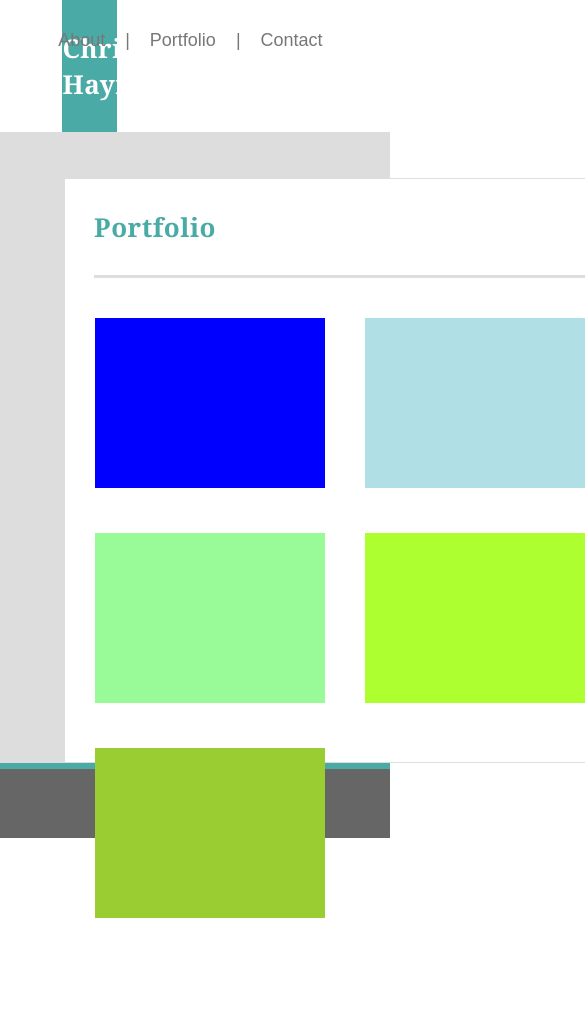
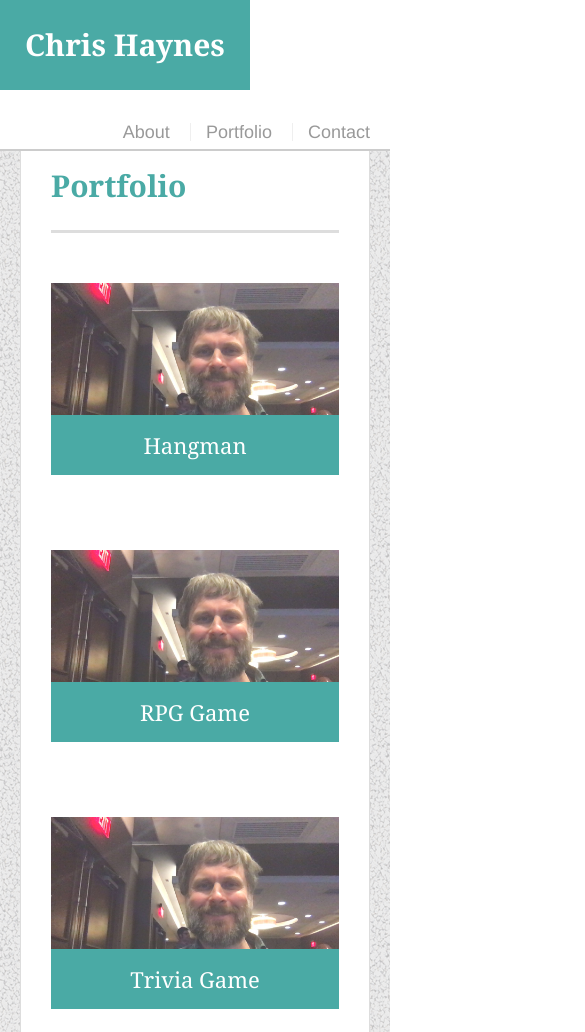
Before and after one commit to r-chris-haynes/Basic-Portfolio, a plain HTML site: page portfolio.html in a window 390 px wide. Shown: the top 1032 px of the page, 585 px wide, since content can reach past the window. Drawn offline with Linux system fonts and the light colour scheme.

Commit message:
responsive but still need to correct some css issues

```diff
--- /dev/null
+++ b/assets/css/reset.css
@@ -0,0 +1,48 @@
+/* http://meyerweb.com/eric/tools/css/reset/
+   v2.0 | 20110126
+   License: none (public domain)
+*/
+
+html, body, div, span, applet, object, iframe,
+h1, h2, h3, h4, h5, h6, p, blockquote, pre,
+a, abbr, acronym, address, big, cite, code,
+del, dfn, em, img, ins, kbd, q, s, samp,
+small, strike, strong, sub, sup, tt, var,
+b, u, i, center,
+dl, dt, dd, ol, ul, li,
+fieldset, form, label, legend,
+table, caption, tbody, tfoot, thead, tr, th, td,
+article, aside, canvas, details, embed,
+figure, figcaption, footer, header, hgroup,
+menu, nav, output, ruby, section, summary,
+time, mark, audio, video {
+	margin: 0;
+	padding: 0;
+	border: 0;
+	font-size: 100%;
+	font: inherit;
+	vertical-align: baseline;
+}
+/* HTML5 display-role reset for older browsers */
+article, aside, details, figcaption, figure,
+footer, header, hgroup, menu, nav, section {
+	display: block;
+}
+body {
+	line-height: 1;
+}
+ol, ul {
+	list-style: none;
+}
+blockquote, q {
+	quotes: none;
+}
+blockquote:before, blockquote:after,
+q:before, q:after {
+	content: '';
+	content: none;
+}
+table {
+	border-collapse: collapse;
+	border-spacing: 0;
+}
--- /dev/null
+++ b/assets/css/style.css
@@ -0,0 +1,213 @@
+* {
+    box-sizing: border-box;
+}
+
+body {
+    background: url('../images/gravel.png');
+    font-size: 18px;
+    line-height: 34px;
+    font-family: 'Aria', 'Helvetica Neue', Helvetica, sans-serif;
+    color: #777;
+}
+
+.container {
+    width: 100%;
+    max-width: 960px;
+    margin: 0 auto;
+    clear: both;
+}
+
+h1, h2, h3, p {
+    margin-bottom:20px;
+}
+
+p:last-child {
+    margin-bottom: 0;
+}
+
+h1, h2, h3 {
+    font-family: 'Georgia', Times, Times New Roman, serif;
+    font-weight: 700;
+    color: #4aaaa5;
+}
+
+h1 {
+    font-size: 30px;
+    line-height: 49px;
+    border-bottom: 3px solid #ddd;
+    padding-bottom: 20px;
+}
+
+h2, h3 {
+    font-size: 22px;
+}
+
+#mainHeader {
+    background: #fff;
+    margin: 0 0 30px;
+    z-index: 99;
+    color: #fff;
+    overflow: auto;
+    border-bottom: 2px solid #ccc;
+    position: fixed;
+    width: 100%;
+}
+
+#logo {
+    width: 250px;
+    height:90px;
+    background: #4aaaa5;
+    float: left;
+    font-family: 'Georgia', Times, Times New Roman, serif;
+    text-align: center;
+    line-height: 90px;
+    color: #fff;
+    font-weight: 700;
+    font-size: 30px;
+    text-decoration: none;
+}
+
+nav {
+    float: right;
+    margin-top: 25px;
+}
+
+nav a {
+    color: #999;
+    text-decoration: none;
+    margin-left: 15px;
+    display: inline-block;
+    border-left: 1px solid #efefef;
+    padding-left: 15px;
+    line-height: 18px;
+}
+
+nav a:first-child {
+    border-left: 0 none;
+}
+
+#main-container {
+    padding-top: 130px;
+}
+
+.main-section {
+    background: #fff;
+    padding: 30px;
+    margin: 0 0 40px 0;
+    width: 100%;
+    max-width: 650px;
+    float: left;
+    border: 1px solid #ddd;
+}
+
+.chrisImage {
+    width: 200px;
+    height: auto;
+    margin-top: 10px;
+    float: left;
+    margin-right: 25px;
+}
+
+h2, h3 {
+    border-bottom: 2px soled #eee;
+    padding-bottom: 20px;
+    margin-bottom: 15px;
+    line-height: 22px;
+}
+
+footer {
+    background: #666;
+    color: #fff;
+    padding: 30px 0;
+    clear: both;
+    border-top: 8px solid #4aaaa5;
+    color: #ccc;
+    font-size: 12px;
+    text-align: center;
+}
+
+.work {
+    width: 274px;
+    overflow: auto;
+    position: relative;
+    float: left;
+    margin: 20px 0 25px;
+}
+
+.work:nth-child(even) {
+    margin-right: 40px;
+}
+
+.work img {
+    width: 100%;
+    border: 0 none;
+    opacity: .8;
+}
+
+.work h3 {
+    border-bottom: 0;
+    background: #4aaaa5;
+    color: #fff;
+    text-align: center;
+    position: absolute;
+    bottom: 20px;
+    padding: 15px;
+    width: 100%;
+    line-height: 30px;
+    margin-bottom: 0;
+    font-weight: 300;
+}
+
+#contact-form ul {
+    margin-bottom: 20px;
+}
+
+contact-form li {
+    margin-bottom: 10px;
+}
+
+label,
+input[type=text],
+input[type=email],
+textarea {
+    display: block;
+    width: 100%;
+}
+
+input[type=text],
+input[type=email],
+textarea {
+    height: 35px;
+    border: 1px solid #ddd;
+    padding: 0 10px;
+    font-size: 14px;
+}
+
+input[type=submit] {
+    background-color: #4aaaa5;
+    border: 0 none;
+    color: #fff;
+    font-size: 18px;
+    padding: 10px 30px;
+    cursor: pointer;
+}
+
+@media only screen and (max-width: 980px) {
+    .container {
+        padding: 0 20px;
+        max-width: 768px;
+    }
+    #main-container {
+        padding-top: 130px;
+    }
+    .main-section {
+        max-width: 420px;
+    }
+    .work {
+        width: 100%;
+    }
+    .chrisImage {
+        width: 100%;
+        margin-bottom: 20px;
+    }
+}
--- a/assets/css/style2.css
+++ /dev/null
@@ -1,187 +0,0 @@
-* {
-    margin: 0;
-    box-sizing: border-box
-}
-
-html, body {
-    height: 100%;
-    margin: 0;
-}
-
-.MainH {
-    background-color: white;
-
-}
-
-
-.Header {
-    top: 0;
-    margin-top: 0;
-    background-color: #4aaaa5;
-    color: white;
-    font-family: Georgia, Times, Times New Roman, serif;
-    font-weight: bold;
-    font-size: 26px;
-    letter-spacing: .5px;
-    margin: 0;
-    margin-left: 16%;
-    margin-right: 70%;
-    padding-top: 30px;
-    padding-bottom: 30px;
-    text-align: center;
-    position: relative;
-}
-
-.Header2 {
-    font-family: Arial, Hevetica Neue, Helvetica, sans-serif;
-    font-size: 18px;
-    position: absolute;
-    top: 0;
-    margin-top: 0;
-    right: 16%;
-    text-align: center;
-    padding-top: 30px;
-    padding-bottom: 30px;
-    color: #777777;
-
-}
-
-.Heading {
-    font-size: 26px;
-    font-weight: bold;
-    font-family: Georgia, Times, Times New Roman, serif;
-    color: #4aaaa5;
-   letter-spacing: .5px;
-    margin-left:3%;
-    padding-top: 30px;
-    padding-bottom: 30px;
-    border-bottom-style: solid;
-    border-width: 3px;
-    border-color: #dddddd;
-    margin-right: 40px;
-
-}
-
-.Outer-C {
-    background-image: href= "gravel.png";
-    background-color: #dddddd;
-    padding-top: 16px;
-}
-
-
-
-
-.Container {
-    width: 960px;
-    height: 585px;
-    margin-top: 30px;
-    background-color:#ffffff;
-    border-style: solid;
-    border-color: #dddddd;
-    border-width: 1px;
-    position: relative;
-    left: 16.5%;
-}
-
-.Me-Pic {
-    float: left;
-    margin-top: 30px;
-    margin-right: 30px;
-    margin-left: 30px;
-
-
-}
-
-.Main-P{
-    font-family: Arial, Hevetica Neue, Helvetica, sans-serif;
-    font-size: 18px;
-    color: #777777;
-    line-height: 36px;
-    margin-top: 30px;
-    margin-left: 30px;
-    margin-right: 30px;
-
-}
-
-.NEBox {
-    height: 30px;
-    margin-left: 3%;
-    margin-right: 3%;
-    border-style: solid;
-    border-width: 1px;
-    border-color: #dddddd;
-
-}
-
-#Message-Box {
-    height: 200px;
-    margin-left: 3%;
-    margin-right: 3%;
-    border-style: solid;
-    border-width: 1px;
-    border-color: #dddddd;
-
-}
-
-.PBox {
-    height: 170px;
-    width: 230px;
-    margin-top: 40px;
-    margin-bottom: 45px;
-    margin-left: 30px;
-
-}
-
-#Hang {
-    background-color: blue;
-    position: relative;
-
-}
-
-#RpgBox {
-    background-color: powderblue;
-    position: relative;
-    bottom: 215px;
-    left: 270px;
-}
-
-#Trivia {
-    background-color: palegreen;
-    position: relative;
-    bottom: 215px;
-    }
-
-#RIW {
-    background-color: greenyellow;
-    position: relative;
-    bottom: 430px;
-    left: 270px;
-
-}
-
-#RPS {
-    background-color: yellowgreen;
-    position: relative;
-    bottom: 430px;
-}
-
-.Footer {
-    font-family: Arial, Hevetica Neue, Helvetica, sans-serif;
-    font-size: 8px;
-    text-align: center;
-
-    bottom: 0;
-    margin-bottom: 0;
-    color: white;
-    margin-left: 0%;
-    margin-right: 0%;
-    padding-top: 30px;
-    padding-bottom: 30px;
-    background-color: #666666;
-    border-top-style: solid;
-    border-width: 6px;
-    border-color: #4aaaa5;
-    height: 30 px;
-
-
-}
--- /dev/null
+++ b/assets/css/style[Conflict].css
@@ -0,0 +1,42 @@
+* {
+    box-sizing: border-box;
+}
+
+body {
+    font-size: 18px;
+    line-height: 34px;
+    font-family: 'Aria', 'Helvetica Neue', Helvetica, sans-serif;
+    color: #777;
+}
+
+.container {
+    width: 100%;
+    max-width: 960px;
+    margin: 0 auto;
+    clear: both;
+}
+
+#mainHeader {
+    background: #fff;
+    margin: 0 0 30px;
+    z-index: 99;
+    color: #fff;
+    overflow: auto;
+    border-bottom: 2px solid #ccc;
+    position: fixed;
+    width: 100%;
+}
+
+#logo {
+    width: 250px;
+    height:90px;
+    background: #4aaaa5;
+    float: left;
+    font-family: 'Georgia', Times, Times New Roman, serif;
+    text-align: center;
+    line-height: 90px;
+    color: #fff;
+    font-weight: 700;
+    font-size: 30px;
+    text-decoration: none;
+}
--- a/portfolio.html
+++ b/portfolio.html
@@ -1,37 +1,64 @@
 <!DOCTYPE html>
 <html>
+
 <head>
     <title>Chris Haynes Porfolio</title>
-    <link rel="stylesheet" type="text/css" href="assets/css/style2.css">
+    <link rel="stylesheet" type="text/css" href="assets/css/reset.css">
+    <link rel="stylesheet" type="text/css" href="assets/css/style.css">
 </head>
+
 </html>
+
 <body>
 
-    <div class="page-wrap">
+    <header id="mainHeader">
+        <a href="index.html" id="logo">Chris Haynes</a>
+        <div class="container">
+            <nav>
+                <a href="index.html">About</a>
+                <a href="portfolio.html">Portfolio</a>
+                <a href="contact.html">Contact</a>
+            </nav>
+        </div>
+    </header>
 
-        <div class="MainH">
-        <div class="Header">Chris Haynes</div>
-        <div class="Header2">
-            <pre class="Header2">About    |    Portfolio    |    Contact </pre>
-        </div>
+    <div id="main-container" class="container">
+        <section class="main-section">
+            <h1>Portfolio</h1>
+
+            <div class="work">
+                <img src="assets/images/Photo on 3-5-19 at 6.21 PM.jpg" alt="hangman" class="chrisImage">
+                <h3>Hangman</h3>
+            </div>
+
+            <div class="work">
+                <img src="assets/images/Photo on 3-5-19 at 6.21 PM.jpg" alt="hangman" class="chrisImage">
+                <h3>RPG Game</h3>
+            </div>
+
+            <div class="work">
+                <img src="assets/images/Photo on 3-5-19 at 6.21 PM.jpg" alt="hangman" class="chrisImage">
+                <h3>Trivia Game</h3>
+            </div>
+
+            <div class="work">
+                <img src="assets/images/Photo on 3-5-19 at 6.21 PM.jpg" alt="hangman" class="chrisImage">
+                <h3>Rutgers Ingo Widget</h3>
+            </div>
+
+            <div class="work">
+                <img src="assets/images/Photo on 3-5-19 at 6.21 PM.jpg" alt="hangman" class="chrisImage">
+                <h3>Rock Paper Scissors</h3>
+            </div>
+        </section>
     </div>
 
-    <div class="Outer-C">
-            <div class="Container">
-            <h1 class="Heading">Portfolio</h1>
-
-            <div>
-                <div class="PBox" id="Hang"></div>
-                <div class="PBox" id="RpgBox"></div>
-                <div class="PBox" id= "Trivia"></div>
-                <div class="PBox" id="RIW"></div>
-                <div class="PBox" id="RPS"></div>
-            </div>
-            </div>
+    <footer>
+        <div class="container">
+            &copy; Copyright 2019 Chris Haynes
         </div>
-    </div>
-
-        <div class="Footer">Copyright</div>
+    </footer>
 
 </body>
+
 </html>
```
Also changed, not shown: contact.html (+43 -18 lines), index.html (+35 -23 lines), 2 other files.
